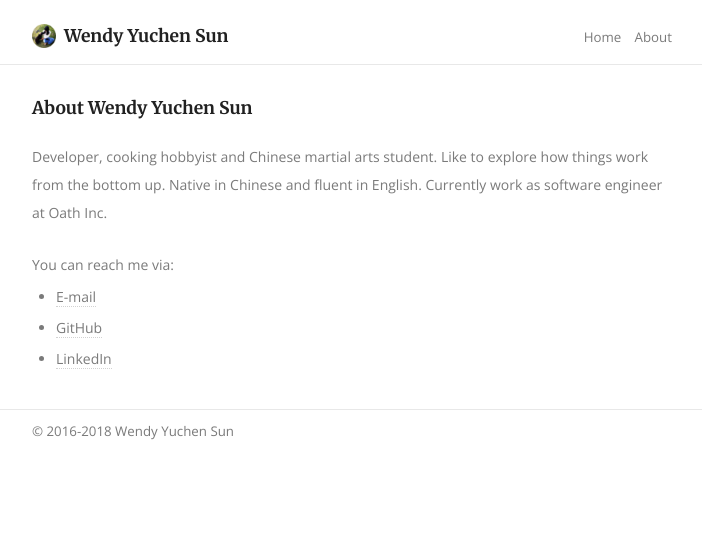
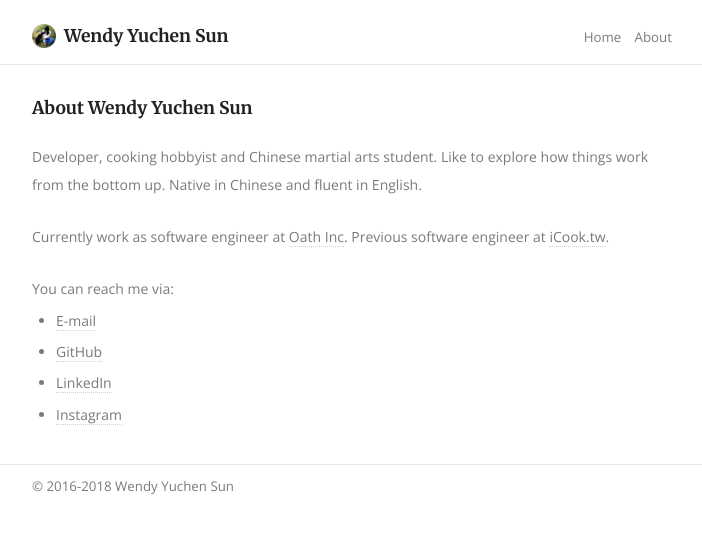
Before and after one commit to wendyyuchensun/wendyyuchensun.github.io, a Jekyll site: the page built from about/index.html, in a window 1280 px wide. Shown: the top 534 px of the page, without its empty margins (288-990 px from the left). Built offline with Jekyll 4.4.1, drawn with Linux system fonts in a browser that asks for light colours.

Commit message:
Update About

```diff
--- a/about/index.html
+++ b/about/index.html
@@ -7,7 +7,10 @@ layout: default
     Developer, cooking hobbyist and Chinese martial arts student.
     Like to explore how things work from the bottom up.
     Native in Chinese and fluent in English.
-    Currently work as software engineer at Oath Inc.
+  </p>
+  <p>
+    Currently work as software engineer at <a href="https://www.oath.com/">Oath Inc</a>.
+    Previous software engineer at <a href="https://icook.tw/">iCook.tw</a>.
   </p>
   <p>
     You can reach me via:
@@ -16,5 +19,6 @@ layout: default
     <li><a href="mailto:{{ site.email }}">E-mail</a></li>
     <li><a href="https://github.com/wendyyuchensun">GitHub</a></li>
     <li><a href="https://www.linkedin.com/in/wendyyuchensun/">LinkedIn</a></li>
+    <li><a href="https://www.instagram.com/wendyyuchens/">Instagram</a></li>
   </ul>
 </section>
```
